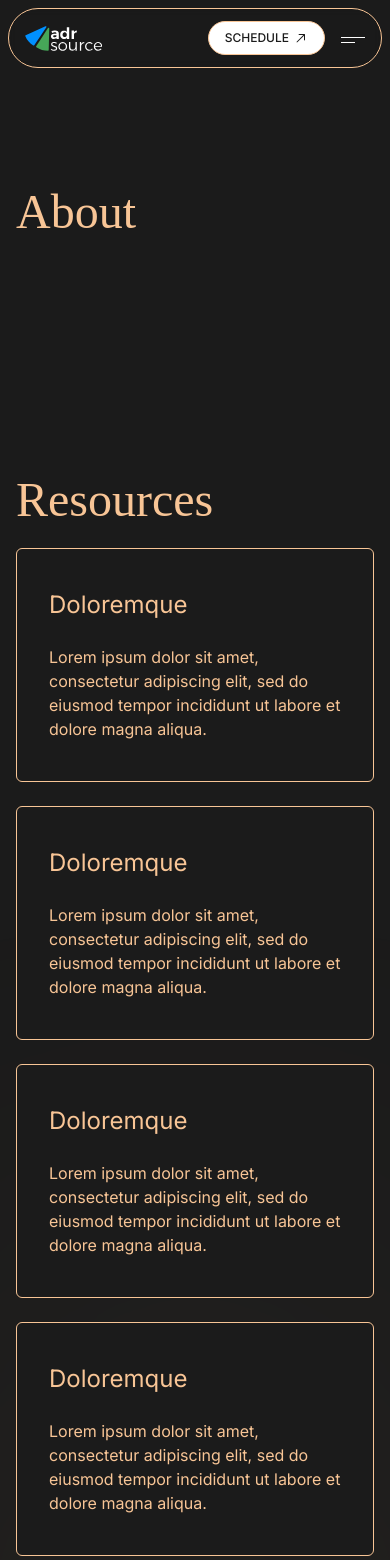
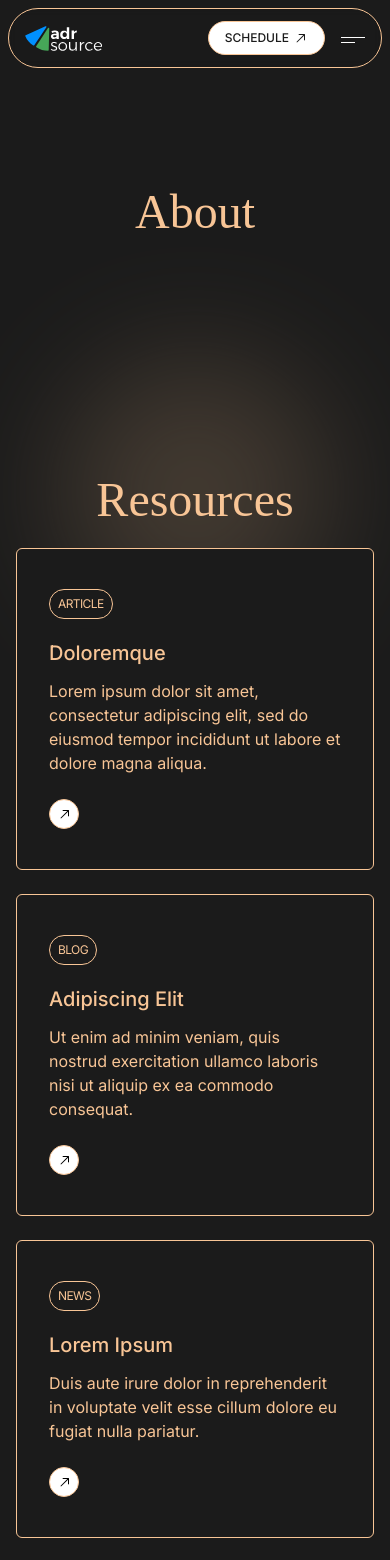
Before and after one commit to ADRSource/adr-source-v2, a Next.js app: page / in a window 390 px wide. Shown: the top 1560 px of the page. Built offline with nearby package versions, Linux system fonts and the light colour scheme; a web font is replaced by a local one.

Commit message:
refactor: mobile res for resources and global elements

```diff
--- a/src/app/components/blocks/block-about.tsx
+++ b/src/app/components/blocks/block-about.tsx
@@ -8,6 +8,7 @@ export function BlockAbout() {
 				<h2
 					className={heading({
 						type: '3',
+						className: 'text-center md:text-left',
 					})}
 				>
 					About
--- a/src/app/components/blocks/block-resources.tsx
+++ b/src/app/components/blocks/block-resources.tsx
@@ -1,6 +1,7 @@
 import { AutoGrid } from '~/components/auto-grid/auto-grid';
 import { Container } from '~/components/container';
-import { ButtonLink } from '~/components/ui/button';
+import { IconArrowTopRight } from '~/components/icons/IconArrowTopRight';
+import { ButtonLink, IconButtonLink } from '~/components/ui/button';
 import { heading, text } from '~/components/ui/text';
 
 export function BlockResources() {
@@ -11,16 +12,28 @@ export function BlockResources() {
 					<h2
 						className={heading({
 							type: '3',
-							className: ' text-left md:text-right',
+							className: 'text-center md:text-right',
 						})}
 					>
 						Resources
 					</h2>
 					<AutoGrid count={4} itemMinWidth={350} gapX="24px" gapY="24px" className="relative z-20">
-						<Card />
-						<Card />
-						<Card />
-						<Card />
+						{TEST_CARD_DATA.map((card, i) => {
+							return (
+								<Card key={i}>
+									<CardTag>{card.tag}</CardTag>
+									<CardBody>
+										<h3 className={heading({ type: '6', className: 'leading-none' })}>
+											{card.title}
+										</h3>
+										<p className={text({ type: 'body' })}>{card.description}</p>
+									</CardBody>
+									<IconButtonLink href={card.link} size="small" className="linkOverlay">
+										<IconArrowTopRight />
+									</IconButtonLink>
+								</Card>
+							);
+						})}
 					</AutoGrid>
 					<div className="flex justify-center">
 						<ButtonLink href="/resources" size="small">
@@ -28,20 +41,61 @@ export function BlockResources() {
 						</ButtonLink>
 					</div>
 				</div>
-				<div className="pointer-events-none absolute bottom-0 z-10 aspect-square w-[min(75%,_787px)] rounded-full bg-brand-copper/30 bg-blend-darken blur-[250px] inset-x-center md:bottom-[-20%]" />
+				<div className="md:opacity-1 pointer-events-none absolute bottom-[100%] left-1/2 z-10 aspect-square w-[min(75%,_787px)] -translate-x-1/2 translate-y-full rounded-full bg-brand-copper/30 opacity-60 bg-blend-darken blur-[63px] md:bottom-[-20%] md:blur-[250px] md:inset-x-center" />
 			</div>
 		</Container>
 	);
 }
 
-function Card() {
+function Card({ children }: { children?: React.ReactNode }) {
 	return (
 		<div className="linkBox rounded-md border border-solid border-brand-copper bg-brand-black px-4 py-5 stack-y-3">
-			<h3 className={heading({ type: '6' })}>Doloremque</h3>
-			<p className={text({ type: 'body' })}>
-				Lorem ipsum dolor sit amet, consectetur adipiscing elit, sed do eiusmod tempor incididunt ut
-				labore et dolore magna aliqua.
-			</p>
+			{children}
 		</div>
 	);
 }
+
+function CardTag({ children }: { children: React.ReactNode }) {
+	return (
+		<div>
+			<div className="inline-flex rounded-full border border-solid border-brand-copper bg-brand-black p-1">
+				<p className={text({ type: 'tag', className: 'leading-none' })}>{children}</p>
+			</div>
+		</div>
+	);
+}
+
+function CardBody({ children }: { children: React.ReactNode }) {
+	return <div className="stack-y-2">{children}</div>;
+}
+
+const TEST_CARD_DATA = [
+	{
+		tag: 'Article',
+		title: 'Doloremque',
+		description:
+			'Lorem ipsum dolor sit amet, consectetur adipiscing elit, sed do eiusmod tempor incididunt ut labore et dolore magna aliqua.',
+		link: '/',
+	},
+	{
+		tag: 'Blog',
+		title: 'Adipiscing Elit',
+		description:
+			'Ut enim ad minim veniam, quis nostrud exercitation ullamco laboris nisi ut aliquip ex ea commodo consequat.',
+		link: '/',
+	},
+	{
+		tag: 'News',
+		title: 'Lorem Ipsum',
+		description:
+			'Duis aute irure dolor in reprehenderit in voluptate velit esse cillum dolore eu fugiat nulla pariatur.',
+		link: '/',
+	},
+	{
+		tag: 'Article',
+		title: 'Doloremque',
+		description:
+			'Lorem ipsum dolor sit amet, consectetur adipiscing elit, sed do eiusmod tempor incididunt ut labore et dolore magna aliqua.',
+		link: '/',
+	},
+];
--- a/src/components/ui/button.tsx
+++ b/src/components/ui/button.tsx
@@ -1,12 +1,12 @@
-import Link from 'next/link';
+import Link, { LinkProps } from 'next/link';
 import * as React from 'react';
 import { VariantProps, tv } from 'tailwind-variants';
 import { IconArrowTopRight } from '../icons/IconArrowTopRight';
 
 interface ButtonLinkProps
 	extends VariantProps<typeof root>,
-		Omit<React.ComponentPropsWithoutRef<'a'>, 'href'> {
-	href: string;
+		Omit<React.ComponentPropsWithoutRef<'a'>, keyof LinkProps>,
+		LinkProps {
 	children?: React.ReactNode;
 }
 export const ButtonLink = React.forwardRef<HTMLAnchorElement, ButtonLinkProps>(
@@ -75,3 +75,45 @@ const icon = tv(
 		responsiveVariants: ['md'],
 	},
 );
+
+interface IconButtonLinkProps
+	extends VariantProps<typeof iconButtonRoot>,
+		Omit<React.ComponentPropsWithoutRef<'a'>, keyof LinkProps>,
+		LinkProps {
+	children?: React.ReactNode;
+}
+export const IconButtonLink = React.forwardRef<HTMLAnchorElement, IconButtonLinkProps>(
+	({ className, size, children, ...rest }, ref) => {
+		return (
+			<Link
+				{...rest}
+				ref={ref}
+				className={iconButtonRoot({
+					size,
+					className,
+				})}
+			>
+				{children}
+			</Link>
+		);
+	},
+);
+IconButtonLink.displayName = 'IconButtonLink';
+
+const iconButtonRoot = tv({
+	base: 'text-black bg-white rounded-full grid place-items-center border border-solid border-brand-copper',
+	variants: {
+		size: {
+			small: 'h-[30px] w-[30px]',
+		},
+		outline: {
+			copper:
+				'focus-visible:ring-brand-copper border-brand-copper focus-visible:ring-offset-brand-black',
+			black:
+				'focus-visible:ring-brand-black border-brand-black focus-visible:ring-offset-brand-copper',
+		},
+	},
+	defaultVariants: {
+		size: 'small',
+	},
+});
--- a/src/components/ui/text.ts
+++ b/src/components/ui/text.ts
@@ -9,7 +9,7 @@ export const heading = tv({
 			'3': `text-heading-3 font-serif leading-none`,
 			'4': 'text-8xl font-serif',
 			'5': 'text-5xl font-sans uppercase tracking-tighter',
-			'6': 'text-2xl font-sans',
+			'6': 'text-xl font-medium md:font-normal md:text-2xl font-sans',
 		},
 	},
 	defaultVariants: {
```
